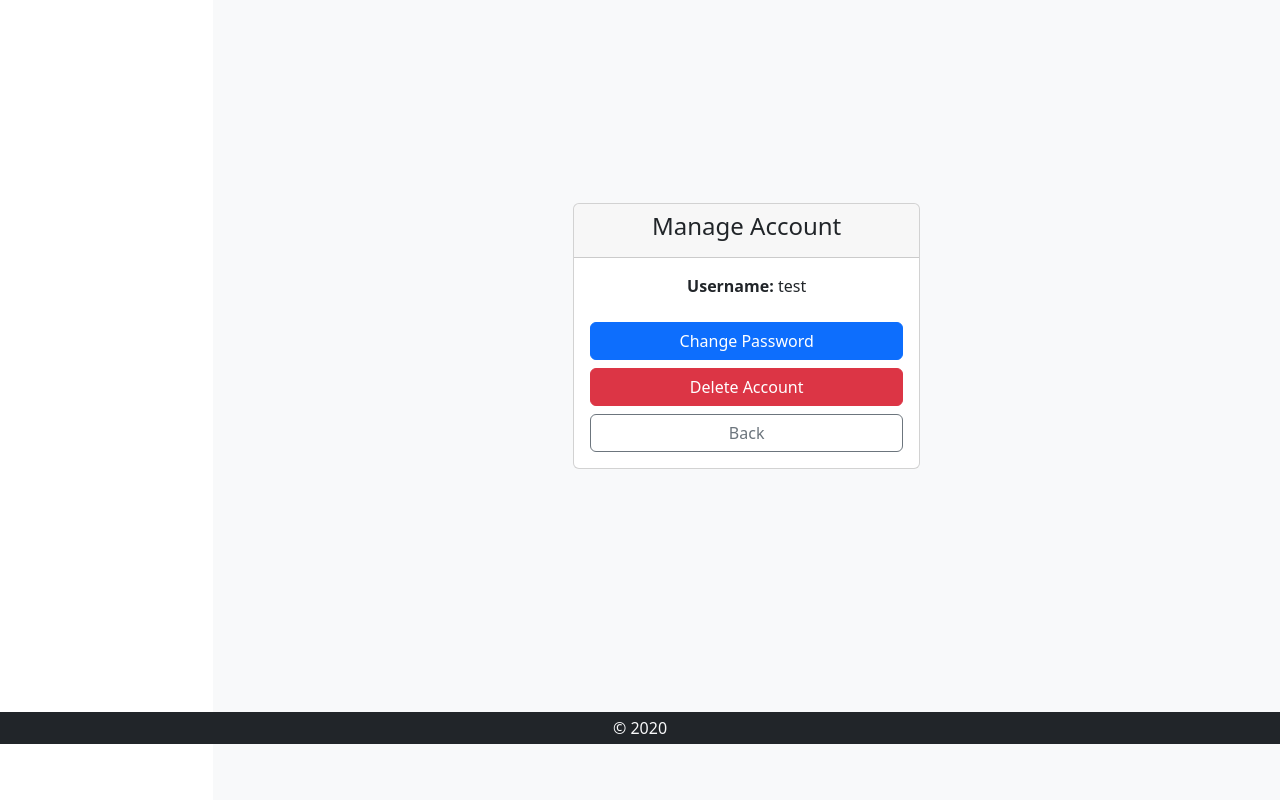
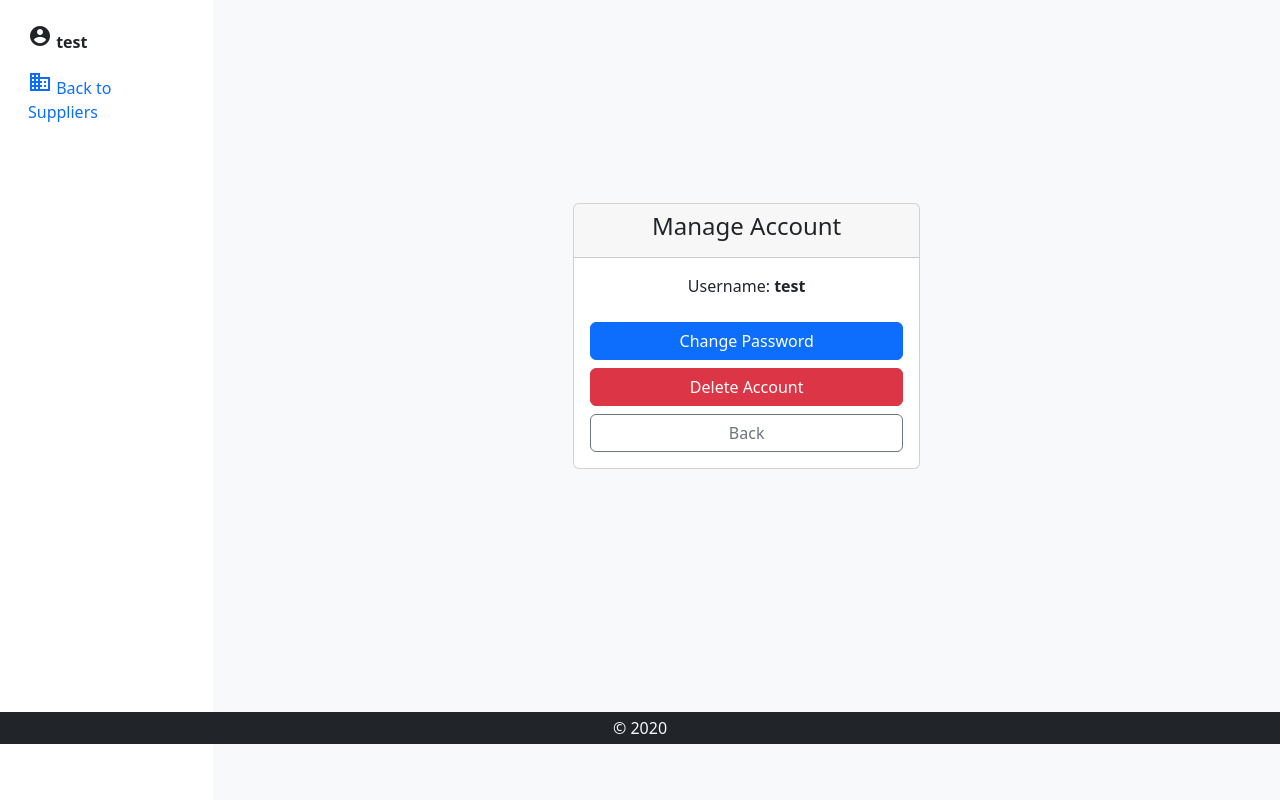
Before and after one commit to rinacode-alt/M6P-DjangoForms-AbanDiazOrtiz, a Django app: template MyInventoryApp/templates/MyInventoryApp/manage_account.html in a window 1280 px wide. Shown: the part 56-856 px from the top of the page. Run offline with Django 5.2, Linux system fonts and the light colour scheme; the template is opened without the code that fills it: values named after a table or form of the project are taken from there, others are empty; data comes from the database, SQL or seed files in the repository; some libraries are stand-ins or nearby versions.

Commit message:
Update manage_account.html

```diff
--- a/MyInventoryApp/templates/MyInventoryApp/manage_account.html
+++ b/MyInventoryApp/templates/MyInventoryApp/manage_account.html
@@ -1,4 +1,20 @@
 {% extends 'MyInventoryApp/base.html' %}
+
+{% block sidebar %}
+<ul class="nav flex-column">
+    <li class="nav-item">
+        <a class="nav-link text-dark" href="">
+            <i class="material-icons">account_circle</i>
+            <strong>{{account.username}}</strong>
+        </a>
+    </li>
+    <li class="nav-item">
+        <a class="nav-link active" href="{% url 'view_supplier' %}">
+            <i class="material-icons">business</i>
+            Back to Suppliers
+        </a>
+    </li>
+{% endblock %}
 
 {% block content %}
 <div class="d-flex justify-content-center align-items-center" style="height: 80vh;">
@@ -7,13 +23,13 @@
             <h4>Manage Account</h4>
         </div>
         <div class="card-body text-center">
-            <p class="mb-4"><strong>Username:</strong> {{ account.username }}</p>
+            <p class="mb-4">Username: <strong>{{ account.username }}</strong></p>
 
             <div class="d-grid mb-2">
-                <a href="{% url 'change_password' account.id %}" class="btn btn-primary">Change Password</a>
+                <a href="{% url 'change_password' account.pk %}" class="btn btn-primary">Change Password</a>
             </div>
 
-            <form method="post" action="{% url 'delete_account' account.id %}" class="d-grid mb-2">
+            <form method="post" action="{% url 'delete_account' account.pk %}" class="d-grid mb-2">
                 {% csrf_token %}
                 <button type="submit" class="btn btn-danger">Delete Account</button>
             </form>
```
